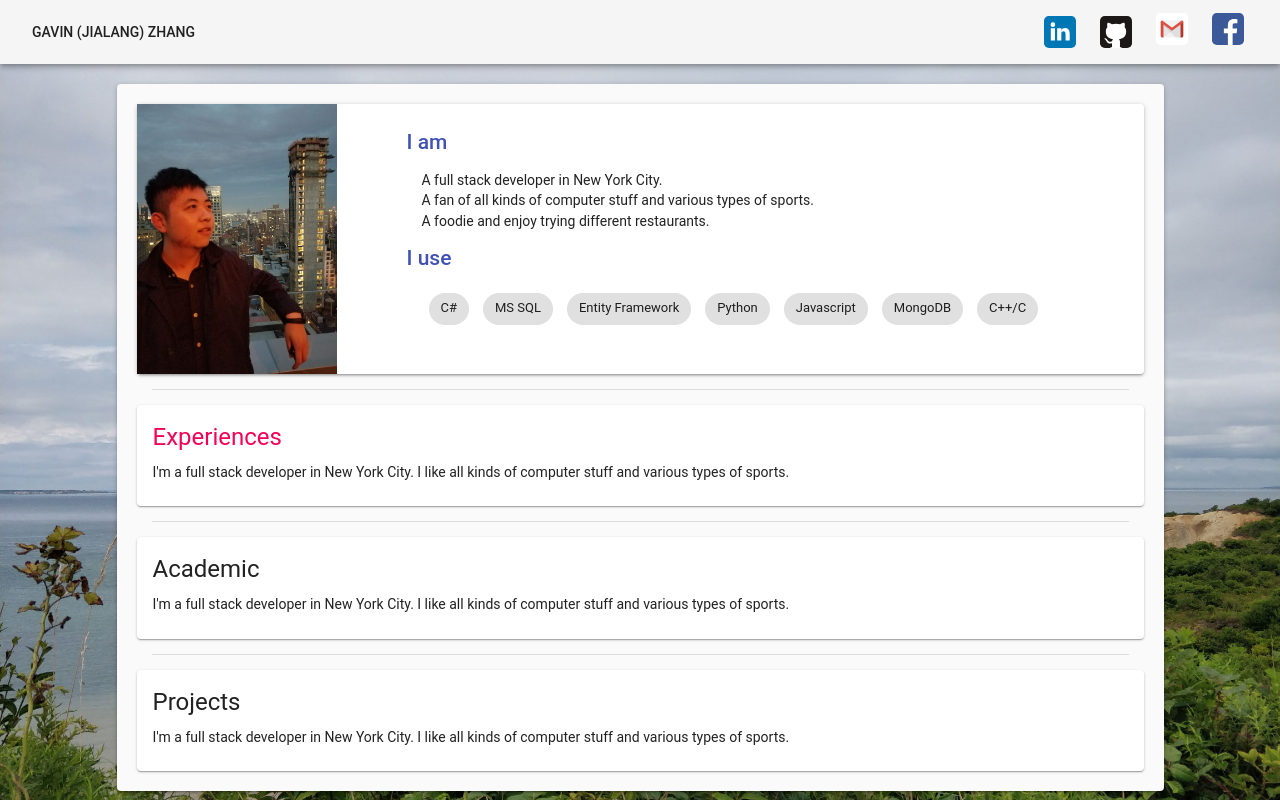
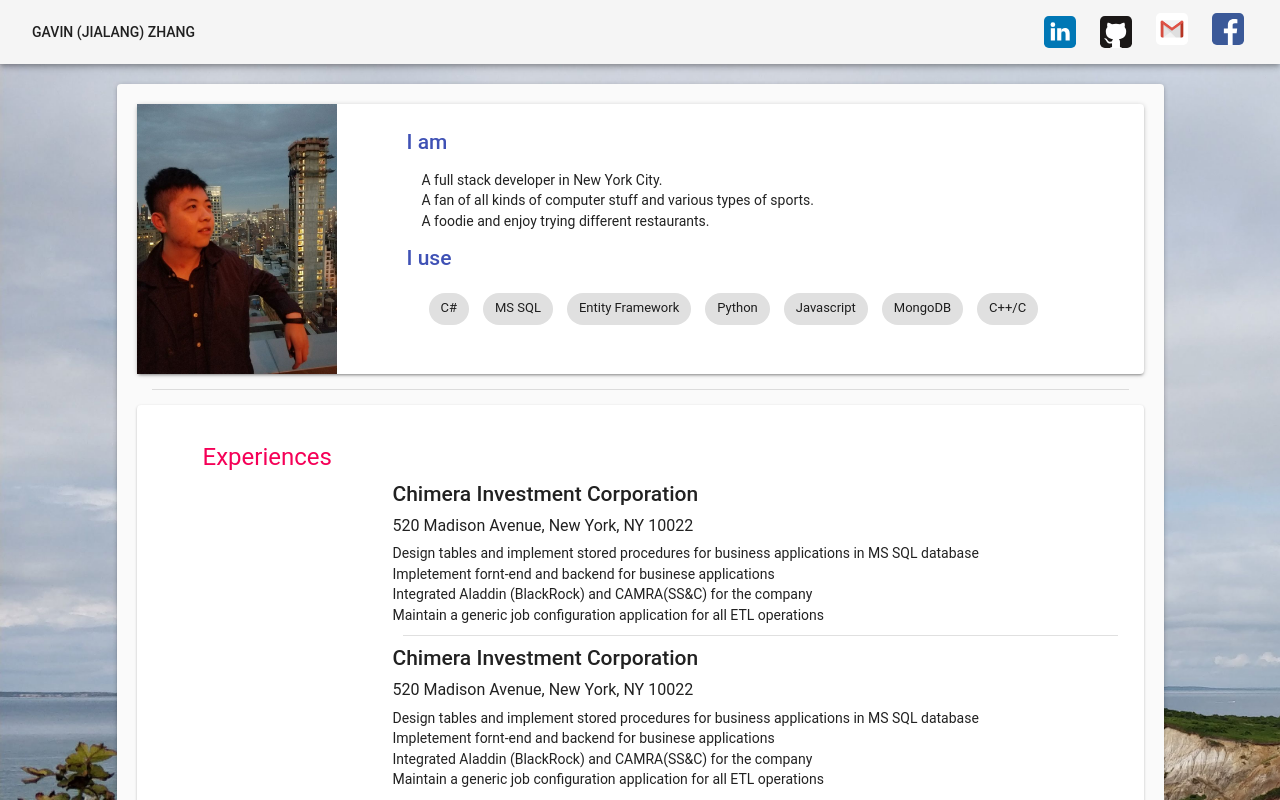
Before and after one commit to gavinz0228/homepage, a React (Create React App) app in the folder home_page/: page / in a window 1280 px wide. Shown: the top 800 px of the page. Built offline with nearby package versions, Linux system fonts and the light colour scheme.

Commit message:
adding padding to card content

```diff
--- a/home_page/src/components/Academic.js
+++ b/home_page/src/components/Academic.js
@@ -6,20 +6,32 @@ import CardContent from '@material-ui/core/CardContent';
 import Button from '@material-ui/core/Button';
 import Typography from '@material-ui/core/Typography';
 const styles = theme => ({
-
+    title:{
+        paddingLeft: 50,
+        paddingTop: 20
+    },
+    content:{
+        marginLeft:240
+    },
+    divider:{
+        margin:10
+    }
   });
 class Academic extends Component {
     render() {
       return (
         <Card >
             <CardContent>
-            <Typography gutterBottom variant="headline" color="textPrimary" component="h2">
-                Academic
-            </Typography>
-            <Typography component="p">
-                I'm a full stack developer in New York City.
-                I like all kinds of computer stuff and various types of sports.
-            </Typography>
+                <Typography gutterBottom variant="headline" color="textPrimary" component="h2" className={this.props.classes.title}>
+                    Academic
+                </Typography>
+                <Typography component="p" className={this.props.classes.content} >
+                    <Typography gutterBottom variant="title" color="textPrimary" component="h3">
+                        Chimera Investment Corporation
+                    </Typography>
+                    I'm a full stack developer in New York City.
+                    I like all kinds of computer stuff and various types of sports.
+                </Typography>
             </CardContent>
 
         </Card>
--- a/home_page/src/components/Experiences.js
+++ b/home_page/src/components/Experiences.js
@@ -5,29 +5,70 @@ import CardActions from '@material-ui/core/CardActions';
 import CardContent from '@material-ui/core/CardContent';
 import Button from '@material-ui/core/Button';
 import Typography from '@material-ui/core/Typography';
+import Divider from '@material-ui/core/Divider';
 const styles = theme => ({
-
+    title:{
+        paddingLeft: 50,
+        paddingTop: 20
+    },
+    content:{
+        marginLeft:240
+    },
+    divider:{
+        margin:10
+    }
   });
 class Experiences extends Component {
-    componentDidMount(){
-
-      }
     render() {
       return (
         <Card >
             <CardContent>
-            <Typography gutterBottom variant="headline" color="secondary" component="h2">
-                Experiences
-            </Typography>
-            <Typography component="p" >
-                I'm a full stack developer in New York City.
-                I like all kinds of computer stuff and various types of sports.
-            </Typography>
-            </CardContent>
+                <Typography gutterBottom variant="headline" color="secondary" component="h2" className={this.props.classes.title}>
+                    Experiences
+                </Typography>
+                <Typography component="p" className={this.props.classes.content} >
+                    <Typography gutterBottom variant="title" color="textPrimary" component="h3">
+                        Chimera Investment Corporation
+                    </Typography>
+                    <Typography gutterBottom variant="subheading" color="textPrimary" component="h3">
+                        520 Madison Avenue, New York, NY 10022
+                    </Typography>
+                    Design tables and implement stored procedures for business applications in MS SQL database<br/>
+                    Impletement fornt-end and backend for businese applications<br/>
+                    Integrated Aladdin (BlackRock) and CAMRA(SS&C) for the company<br/>
+                    Maintain a generic job configuration application for all ETL operations<br/>
+
+                    <Divider className={this.props.classes.divider}/>
+
+                    <Typography gutterBottom variant="title" color="textPrimary" component="h3">
+                        Chimera Investment Corporation
+                    </Typography>
+                    <Typography gutterBottom variant="subheading" color="textPrimary" component="h3">
+                        520 Madison Avenue, New York, NY 10022
+                    </Typography>
+                    Design tables and implement stored procedures for business applications in MS SQL database<br/>
+                    Impletement fornt-end and backend for businese applications<br/>
+                    Integrated Aladdin (BlackRock) and CAMRA(SS&C) for the company<br/>
+                    Maintain a generic job configuration application for all ETL operations<br/>
+
+                    <Divider className={this.props.classes.divider}/>
+                    <Typography gutterBottom variant="title" color="textPrimary" component="h3">
+                        Chimera Investment Corporation
+                    </Typography>
+                    <Typography gutterBottom variant="subheading" color="textPrimary" component="h3">
+                        520 Madison Avenue, New York, NY 10022
+                    </Typography>
+                    Design tables and implement stored procedures for business applications in MS SQL database<br/>
+                    Impletement fornt-end and backend for businese applications<br/>
+                    Integrated Aladdin (BlackRock) and CAMRA(SS&C) for the company<br/>
+                    Maintain a generic job configuration application for all ETL operations<br/>
 
 
+                </Typography>
+
+
+            </CardContent>
         </Card>
-
       )
     }
   }
--- a/home_page/src/components/Projects.js
+++ b/home_page/src/components/Projects.js
@@ -6,17 +6,26 @@ import CardContent from '@material-ui/core/CardContent';
 import Button from '@material-ui/core/Button';
 import Typography from '@material-ui/core/Typography';
 const styles = theme => ({
-
-  });
+  title:{
+      paddingLeft: 50,
+      paddingTop: 20
+  },
+  content:{
+      marginLeft:240
+  },
+  divider:{
+      margin:10
+  }
+});
 class Projects extends Component {
     render() {
       return (
         <Card >
             <CardContent>
-            <Typography gutterBottom variant="headline" component="h2">
+            <Typography gutterBottom variant="headline" component="h2" className={this.props.classes.title}>
                 Projects
             </Typography>
-            <Typography component="p">
+            <Typography component="p" className={this.props.classes.content} >
                 I'm a full stack developer in New York City.
                 I like all kinds of computer stuff and various types of sports.
             </Typography>
```
